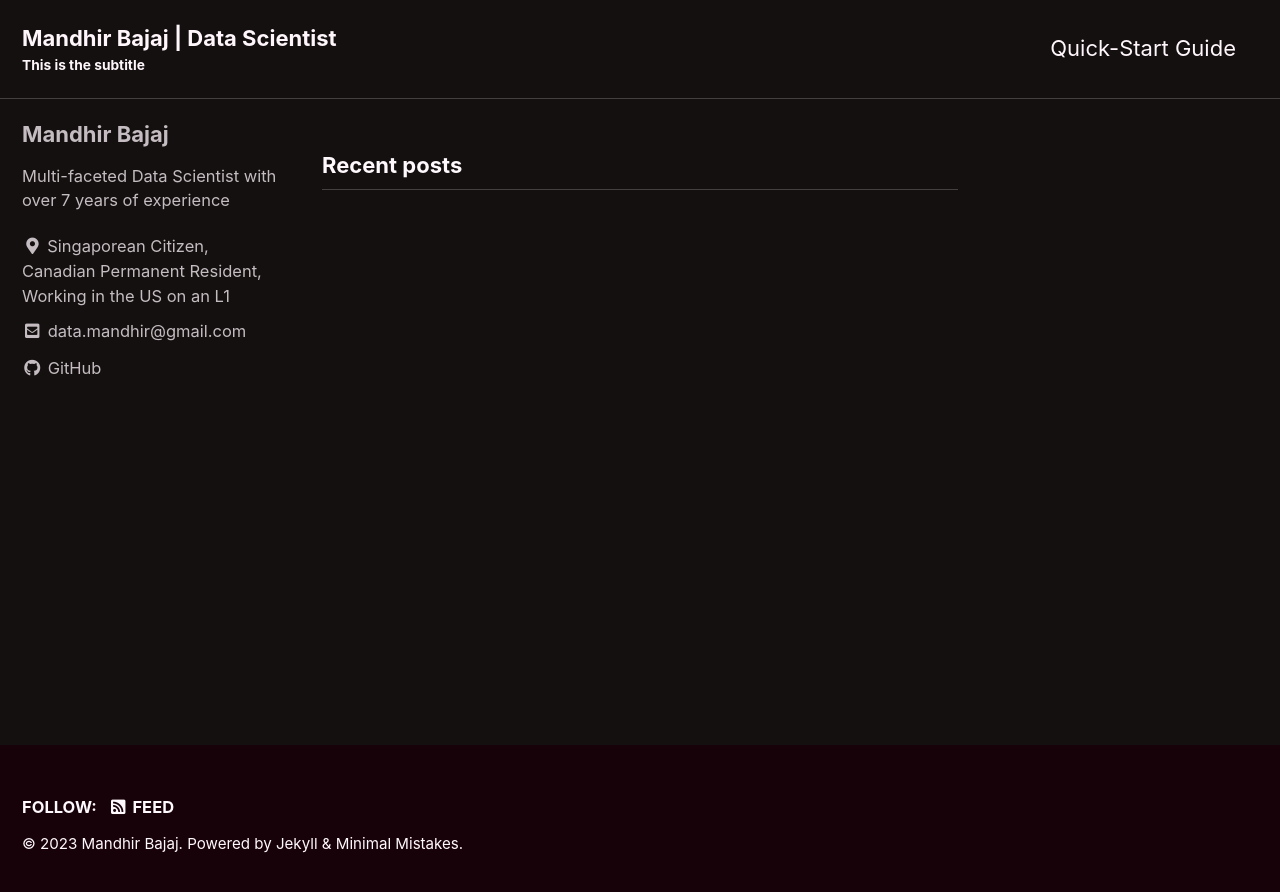
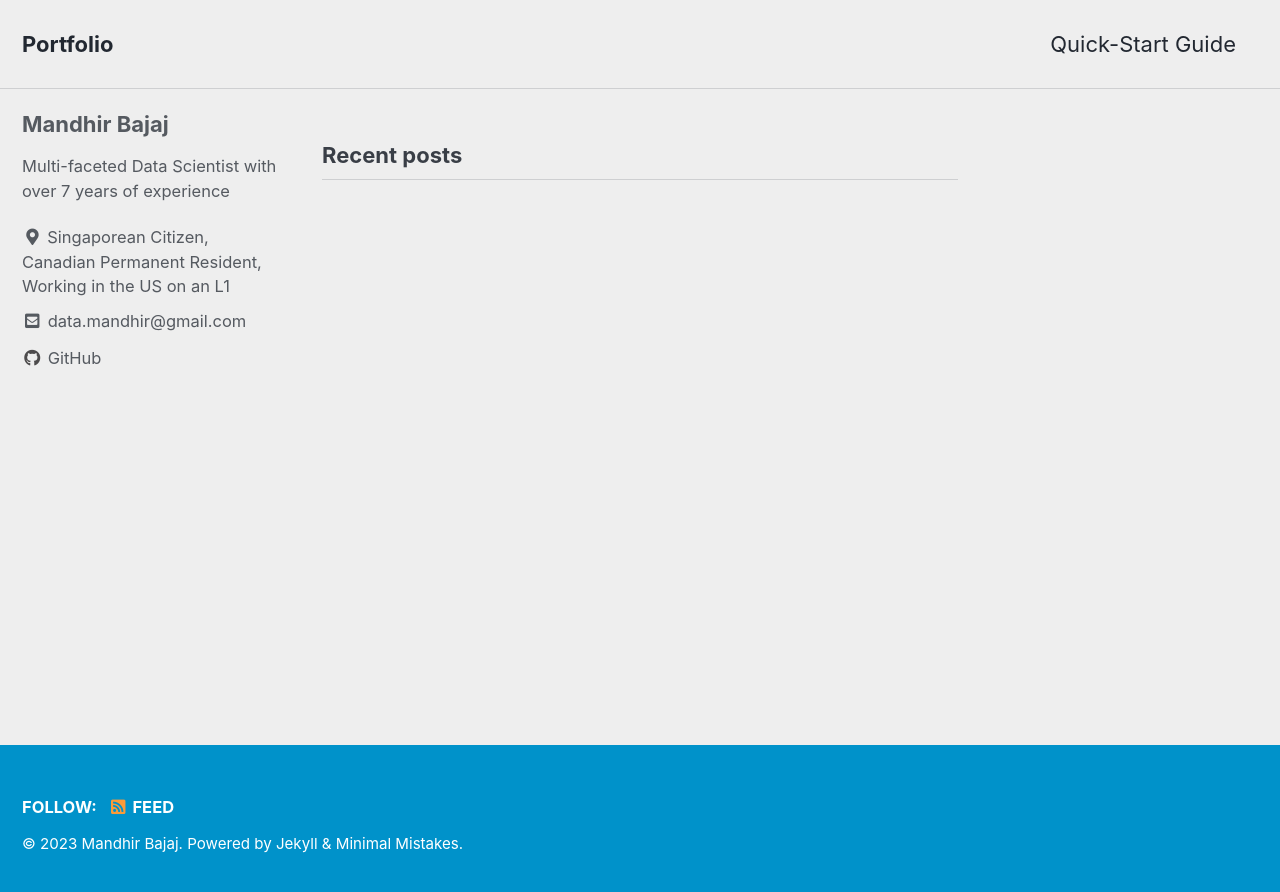
Before and after one commit to mandhir/mandhir.github.io, a Jekyll site: the page built from index.html, in a window 1280 px wide. Shown: the top 892 px of the page. Built offline with Jekyll 4.4.1, drawn with Linux system fonts in a browser that asks for light colours; cached includes are drawn as plain includes; the list of posts is cut into pages by our own code.

Commit message:
Update _config.yml

```diff
--- a/_config.yml
+++ b/_config.yml
@@ -12,13 +12,13 @@
 
 # theme                  : "minimal-mistakes-jekyll"
 # remote_theme           : "mmistakes/minimal-mistakes"
-minimal_mistakes_skin    : "neon" # "air", "aqua", "contrast", "default", "dirt", "dark", "mint", "plum", "sunrise"
+minimal_mistakes_skin    : "air" # "neon", "aqua", "contrast", "default", "dirt", "dark", "mint", "plum", "sunrise"
 
 # Site Settings
 locale                   : "en-US"
-title                    : "Mandhir Bajaj | Data Scientist"
+title                    : "Data Science, Data Engineering Portfolio"
 title_separator          : "-"
-subtitle                 : "This is the subtitle" # site tagline that appears below site title in masthead
+subtitle                 : # "This is the subtitle" # site tagline that appears below site title in masthead
 name                     : "Mandhir Bajaj"
 description              : "Data Scientist"
 url                      : "mandhir.github.io" # the base hostname & protocol for your site e.g. "https://mmistakes.github.io"
@@ -26,7 +26,7 @@ baseurl                  : # the subpath of your site, e.g. "/blog"
 repository               : # GitHub username/repo-name e.g. "mmistakes/minimal-mistakes"
 teaser                   : # path of fallback teaser image, e.g. "/assets/images/500x300.png"
 logo                     : # path of logo image to display in the masthead, e.g. "/assets/images/88x88.png"
-masthead_title           : # overrides the website title displayed in the masthead, use " " for no title
+masthead_title           : "Portfolio" # overrides the website title displayed in the masthead, use " " for no title
 # breadcrumbs            : false # true, false (default)
 words_per_minute         : 200
 comments:
```
